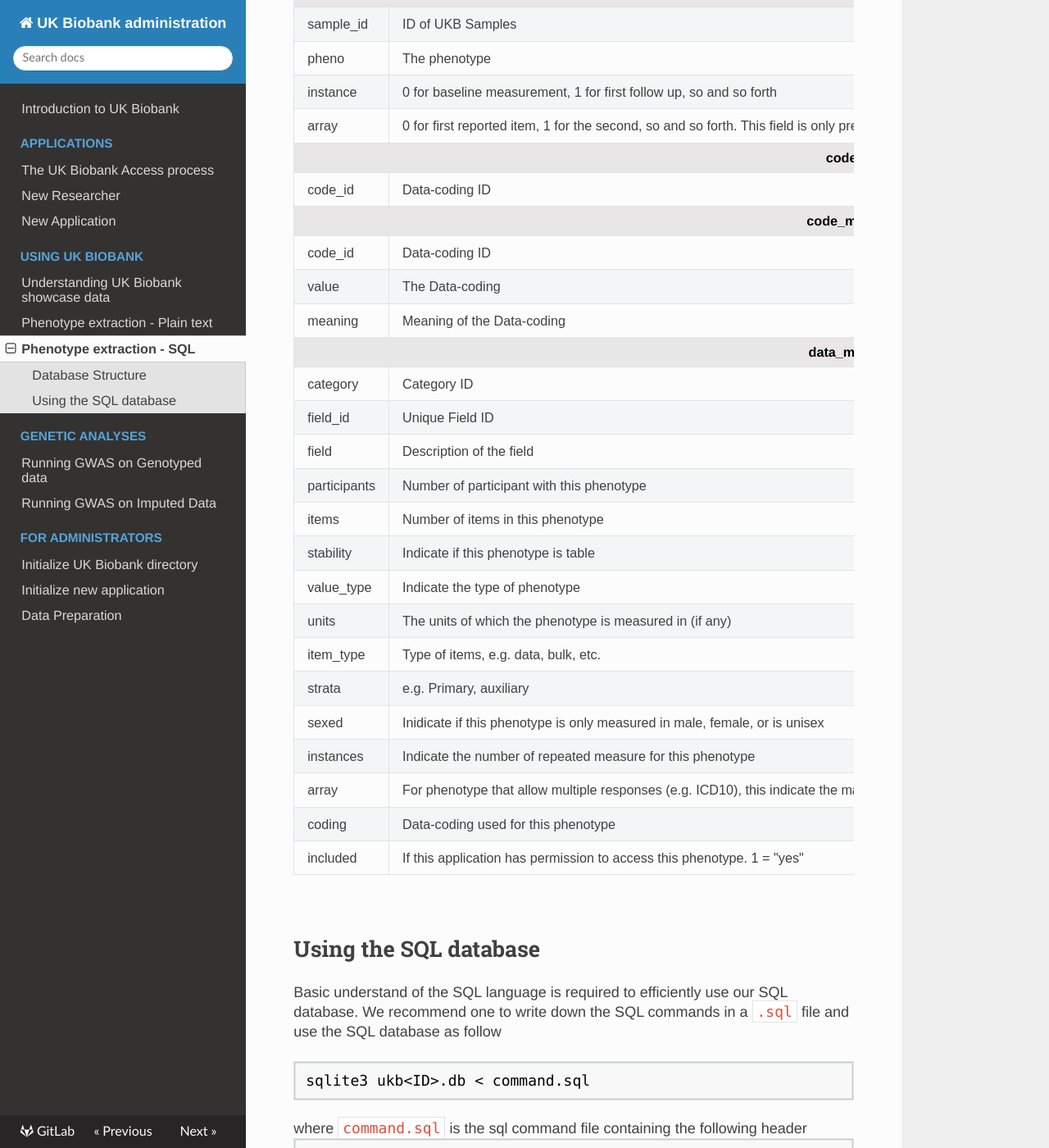
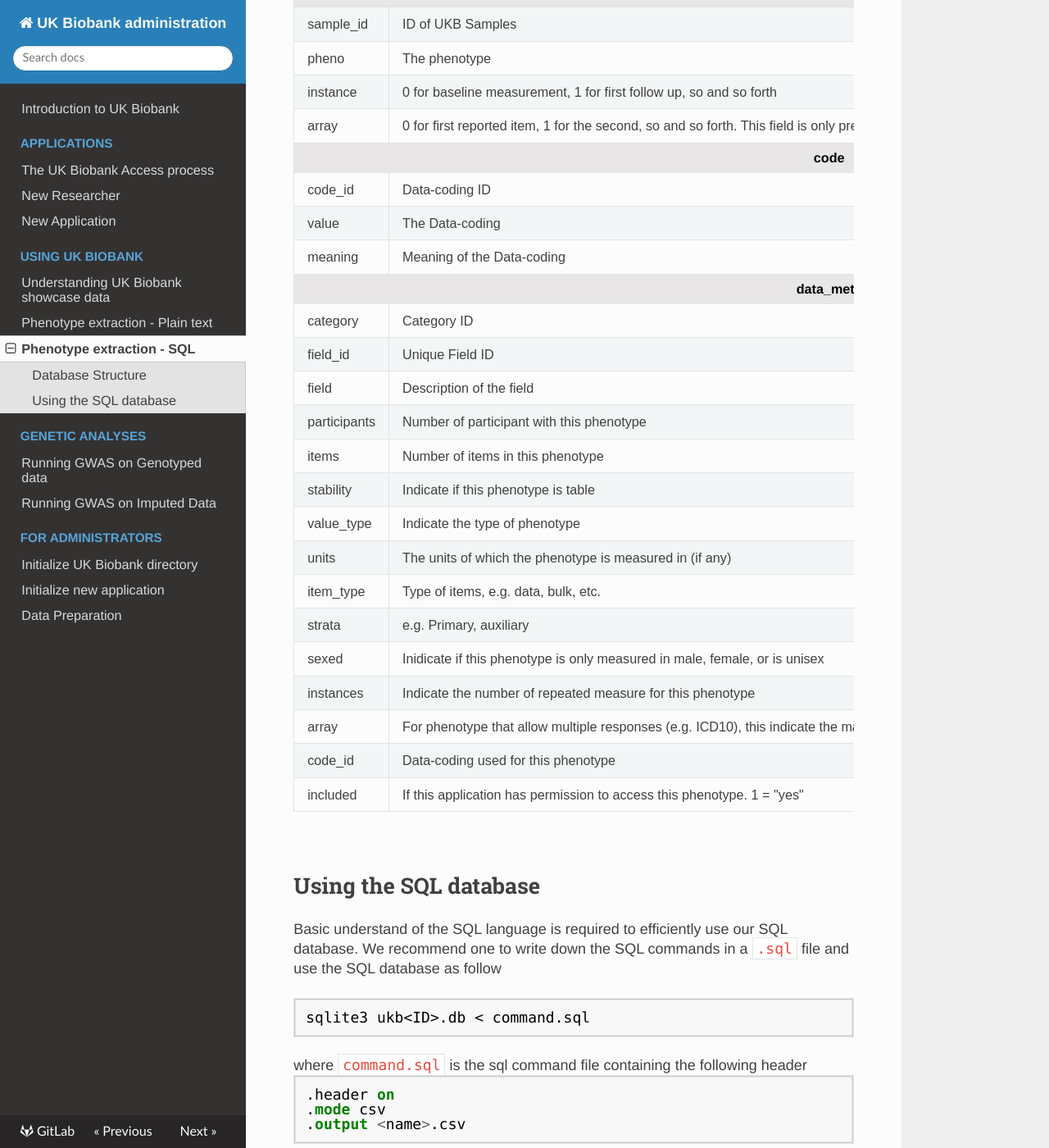
Before and after one commit to garethmarkel/ukb-administration, an MkDocs documentation site: the page built from docs/pheno/understand_sql.md, in a window 1280 px wide and 1400 px high, scrolled down 1968 px. Shown: the whole window at 82% size. Built offline with MkDocs 1.6.1, drawn with Linux system fonts in a browser that asks for light colours; comment, search, counter and statistics services are not loaded.

Commit message:
[Update] Changed SQL structure

```diff
--- a/docs/pheno/understand_sql.md
+++ b/docs/pheno/understand_sql.md
@@ -75,16 +75,7 @@ code
     <td>code_id</td>
     <td>Data-coding ID</td>
     <td>int</td>
-    <td>primary key</td>
-</tr>
-<th colspan="4">
-code_meta
-</th>
-<tr>
-    <td>code_id</td>
-    <td>Data-coding ID</td>
-    <td>int</td>
-    <td>foreign key (code:code_id)</td>
+    <td></td>
 </tr>
 <tr>
     <td>value</td>
@@ -180,7 +171,7 @@ data_meta
     <td></td>
 </tr>
 <tr>
-    <td>coding</td>
+    <td>code_id</td>
     <td>Data-coding used for this phenotype</td>
     <td>int</td>
     <td>foreign (code:code_id)</td>
@@ -261,16 +252,16 @@ Useful basic SQL commands used in the following scripts:
 
 
     -- The following code creates a temporary table named `pheno_code` containing
-    -- code_meta.value and code_meta.meaning for all the entries with
+    -- code.value and code.meaning for all the entries with
     -- data_meta.field_id=20442:
 
     CREATE TEMP TABLE pheno_code
     AS
-    SELECT	cm.value AS value,	-- select value from table 'cm' and call it value
-            	cm.meaning AS meaning	-- select meaning from table 'cm' and call it meaning
-    FROM    	code_meta cm		-- using table 'code_meta', now named as cm
-    JOIN    	data_meta dm on dm.coding=cm.code_id
-    WHERE       dm.field_id=20442;
+    SELECT	cm.value AS value,	    -- select value from table 'cm' and call it value
+            cm.meaning AS meaning	-- select meaning from table 'cm' and call it meaning
+    FROM    code cm		            -- using table 'code', now named as cm
+    JOIN    data_meta dm on dm.coding=cm.code_id
+    WHERE   dm.field_id=20442;
 
 
     -- The following code creates a dataset that joins
```
